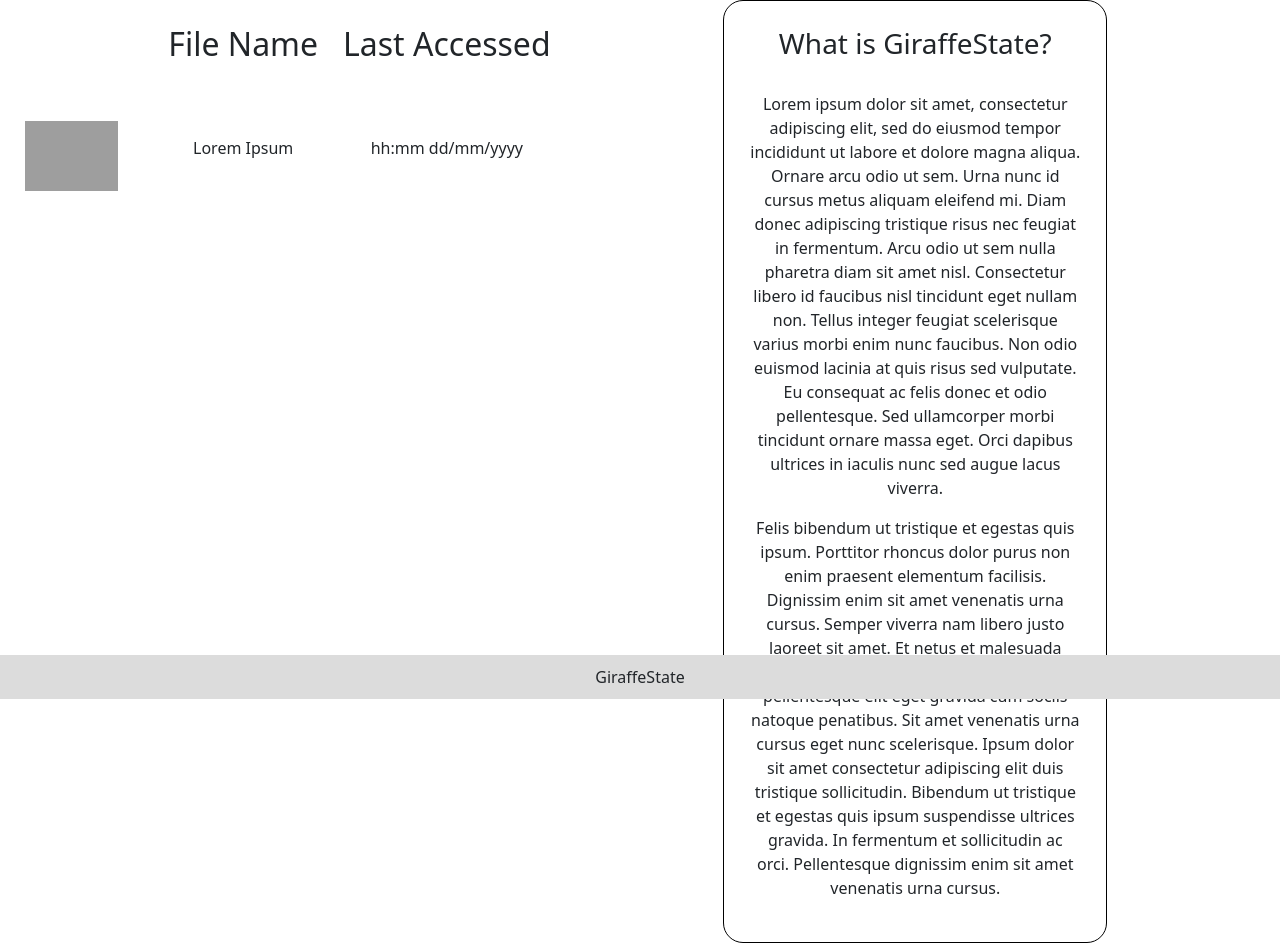
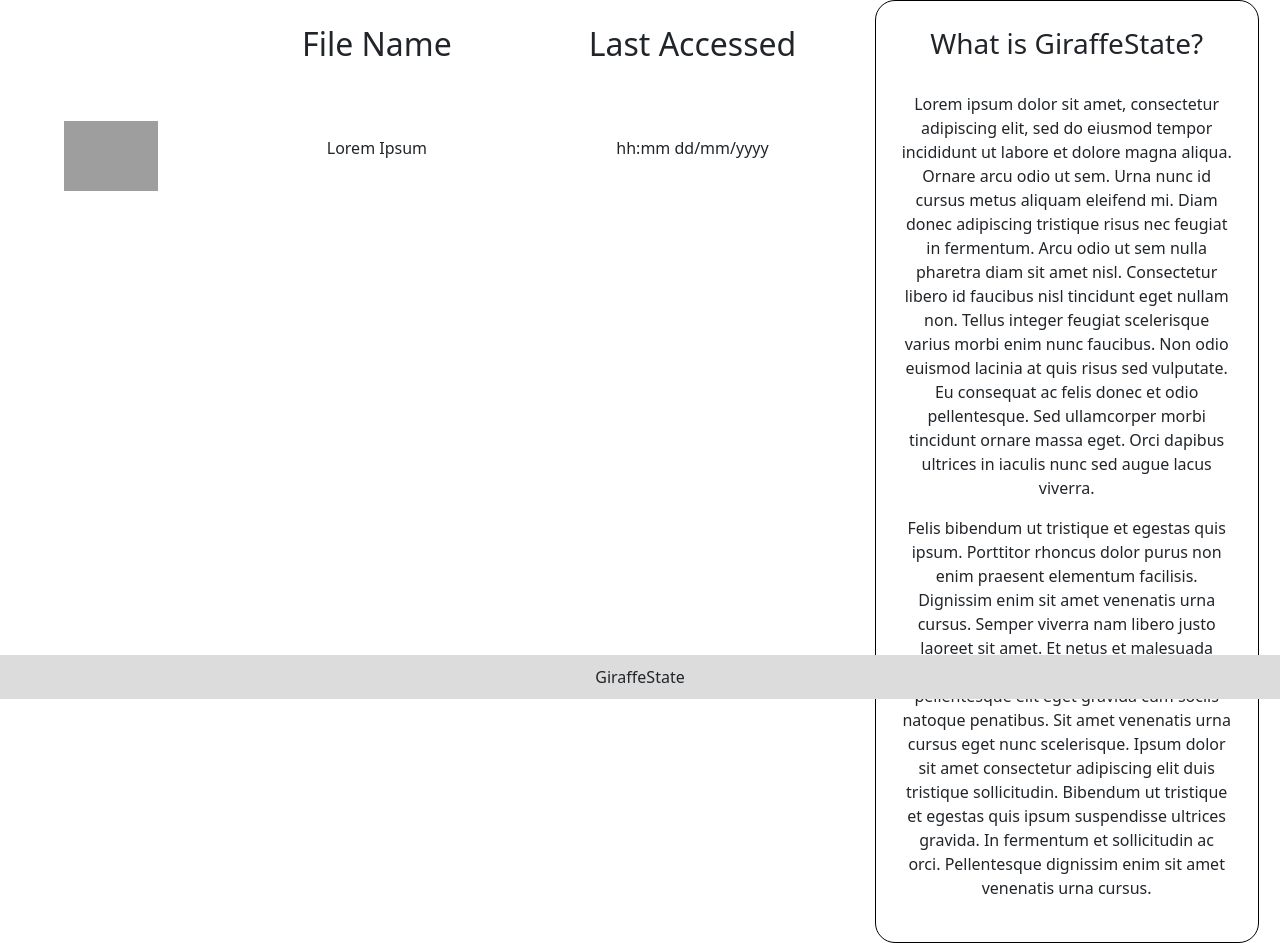
Before and after one commit to Razvan789/GiraffeGraph, a PHP site: page /cloudDocuments_NA.html in a window 1280 px wide. Shown: the part 101-1044 px from the top of the page. Run offline with PHP 8.4, Linux system fonts and the light colour scheme; grey boxes are pictures that could not be loaded.

Commit message:
Changed css to a grid notation rather than flex

```diff
--- a/src/style.css
+++ b/src/style.css
@@ -108,8 +108,8 @@ body {
 }
 
 .main-body {
-    display: flex;
-    justify-content: space-between;
+    display: grid;
+    grid-template-columns: 2fr 1fr;
 }
 
 .main-body.mobile-body {
```
